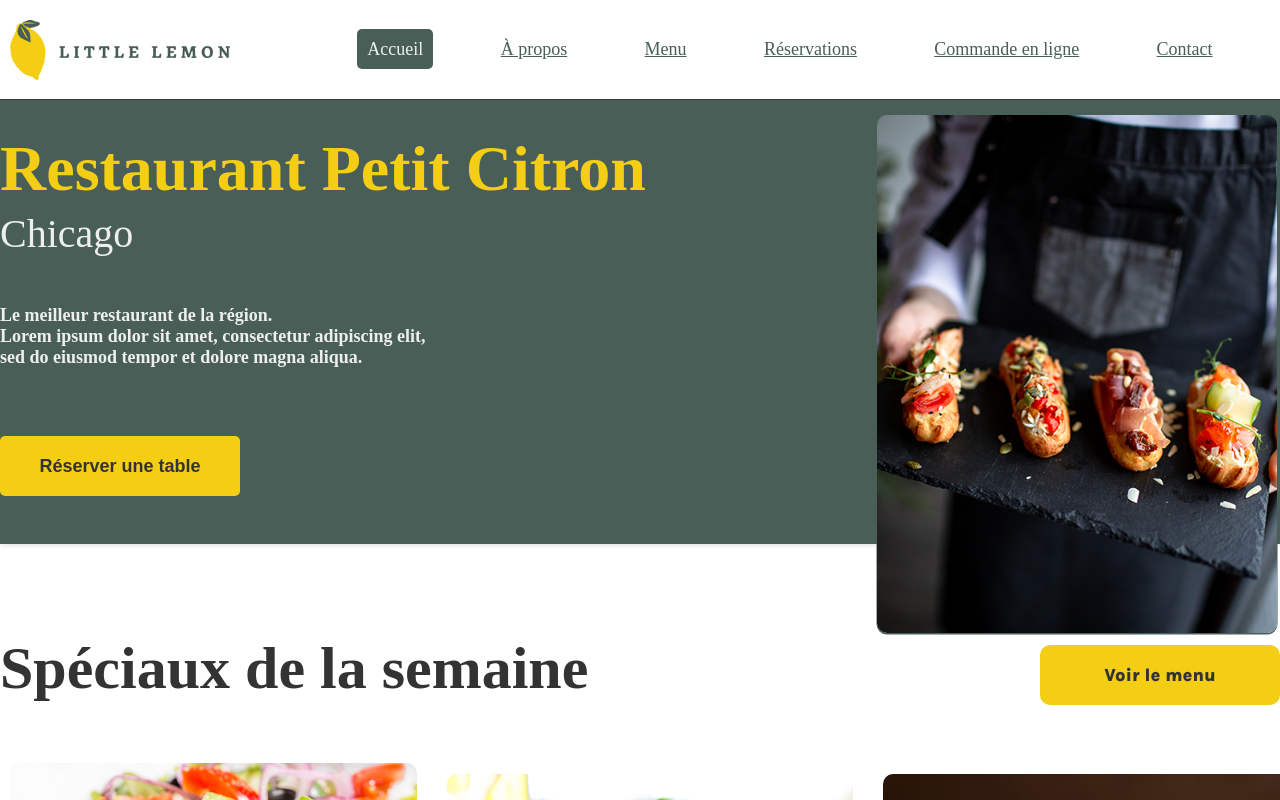
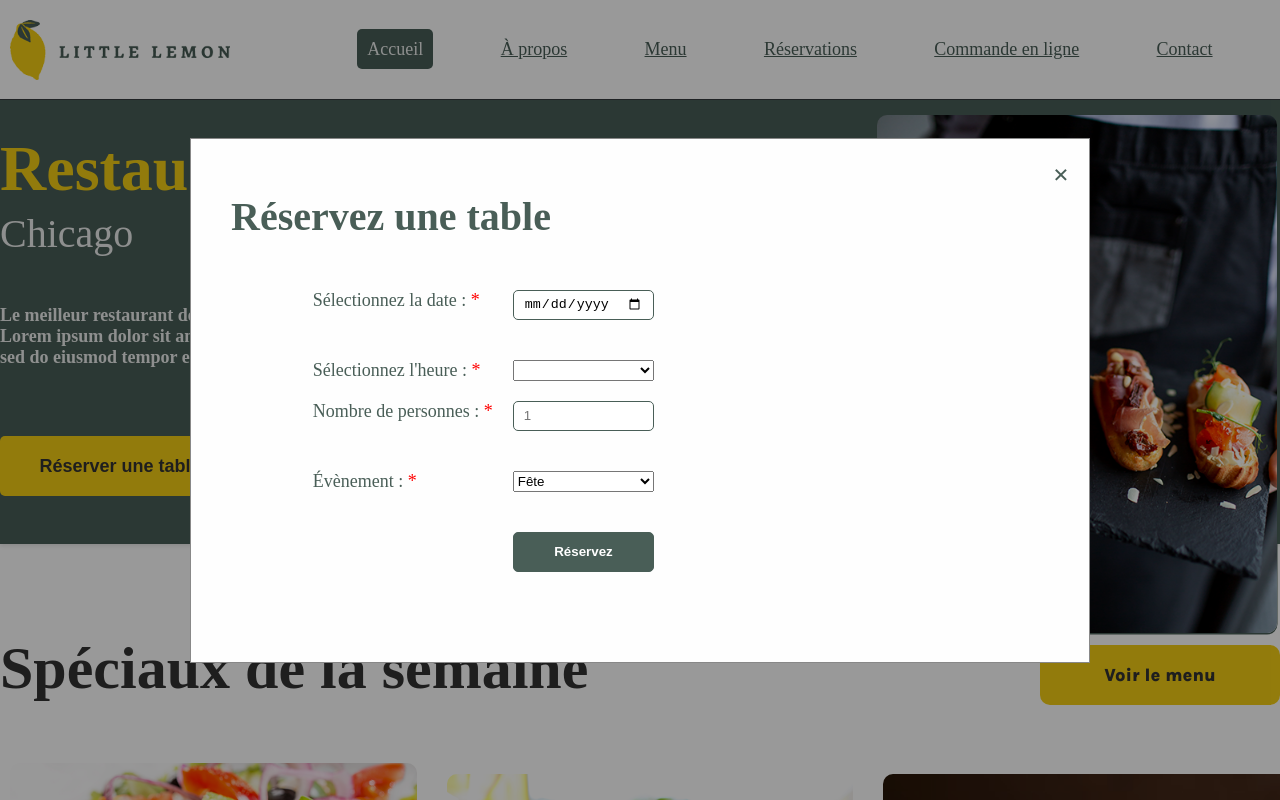
Before and after one commit to CarmenFerlatte/Front-end-developper-capstone-project, a React (Create React App) app: page / in a window 1280 px wide. Both pictures are taken after a click on the button "Réserver une table". Shown: the top 800 px of the page. Built offline with nearby package versions, Linux system fonts and the light colour scheme; a web font is replaced by a local one.

Commit message:
ajout fenêtre modal réservation

```diff
--- a/src/composants/BookingPage.js
+++ b/src/composants/BookingPage.js
@@ -1,12 +1,27 @@
-import React from 'react';
+import React, { useState } from 'react';
 import '../styles/header.css';
+import BookingForm from './BookingForm';
 
-const BookingPage = () => {
+const BookingPage = ({ availableTimes, dispatch }) => {
+  console.log('dispatch in BookingPage:', dispatch); // Ajoutez ce log pour vérifier `dispatch`
+  const [isModalOpen, setIsModalOpen] = useState(false);
+
+  const openModal = () => setIsModalOpen(true);
+  const closeModal = () => setIsModalOpen (false);
+
   return (
     <div>
-      <button>Réserver une table</button>
+      <button onClick={openModal}>Réserver une table</button>
+      {isModalOpen && (
+        <div className="modal">
+          <div className="modal-content">
+            <span className="close" onClick={closeModal}>&times;</span>
+            <BookingForm availableTimes={availableTimes} dispatch={dispatch} />
+            </div>
+          </div>
+      )}
     </div>
-  )
-}
+  );
+};
 
 export default BookingPage
--- a/src/styles/main.css
+++ b/src/styles/main.css
@@ -187,3 +187,47 @@ aside {
     padding: 0;
     margin-top: 100px;
 }
+
+/*------------------------------------*/
+/*---------------Modal ---------------*/
+/*------------------------------------*/
+
+.modal {
+    display: flex;
+    justify-content: center;
+    align-items: center;
+    position: fixed;
+    z-index: 1;
+    left: 0;
+    top: 0;
+    width: 100%;
+    height: 100%;
+    margin: 0 auto;
+    overflow: auto;
+    background-color: rgb(0,0,0);
+    background-color: rgba(0,0,0,0.4);
+    color: #495e57;
+  }
+
+  .modal-content {
+    background-color: #fefefe;
+    margin: auto;
+    padding: 20px;
+    border: 1px solid #888;
+    max-width: 900px;
+    width: 80%;
+  }
+
+  .close {
+    color: #495e57;
+    float: right;
+    font-size: 28px;
+    font-weight: bold;
+  }
+
+  .close:hover,
+  .close:focus {
+    color: black;
+    text-decoration: none;
+    cursor: pointer;
+  }
```
Also changed, not shown: src/composants/Main.js (+4 -4 lines).
